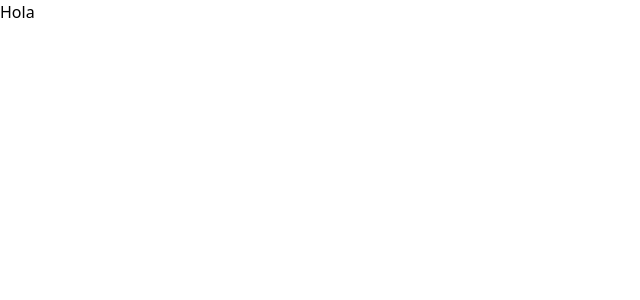
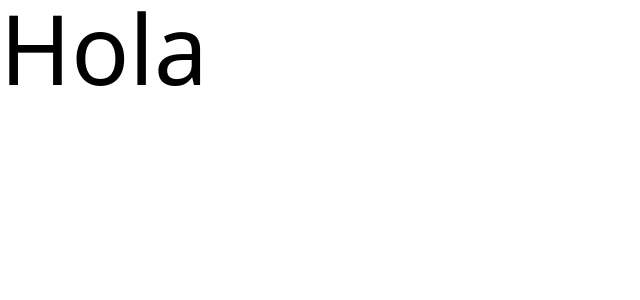
Before and after one commit to MarioVelasquezM/PruebaM, a React (Create React App) app: page / in a window 1280 px wide. Shown: the top 300 px of the page, without its empty margins (0-640 px from the left). Built offline with nearby package versions, Linux system fonts and the light colour scheme.

Commit message:
Tailwind working

```diff
--- a/package.json
+++ b/package.json
@@ -8,7 +8,7 @@
     "@testing-library/user-event": "^13.5.0",
     "react": "^18.2.0",
     "react-dom": "^18.2.0",
-    "react-scripts": "5.0.1",
+    "react-scripts": "^5.0.1",
     "web-vitals": "^2.1.4"
   },
   "scripts": {
--- a/src/Components/navbar/navbar.jsx
+++ b/src/Components/navbar/navbar.jsx
@@ -1,8 +1,8 @@
 import React from "react";
 
 const Navbar = () => {
-  return <h1 className="text-5xl text-gray-800">Hola</h1>;
-  //Hola  >Hola</h1>
+  return <h1 className="text-8xl">Hola</h1>;
+
 };
 
 export default Navbar;
--- a/tailwind.config.js
+++ b/tailwind.config.js
@@ -1,6 +1,8 @@
 /** @type {import('tailwindcss').Config} */
 module.exports = {
-    content: ["./src/**/*.{js,jsx,ts,tsx"],
+    content: [
+        "./src/**/*.{js,jsx,ts,tsx}",
+    ],
     theme: {
         extend: {},
     },
```
Also changed, not shown: 2 other files (tests, documents, lock files or other folders).
